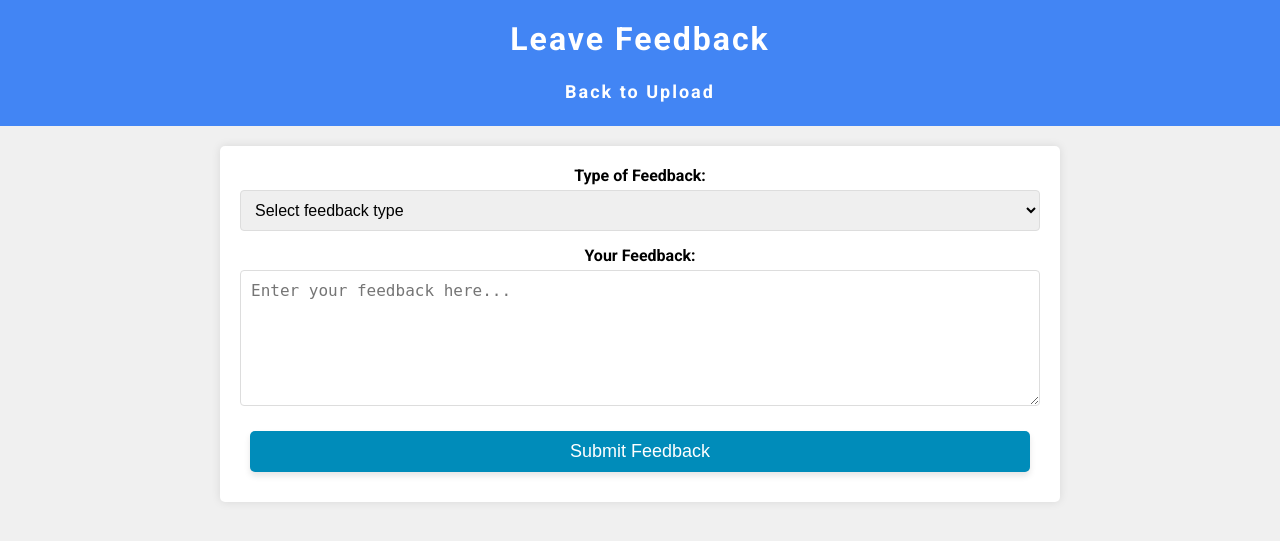
After one commit to CS-179K/Meta-Scan, a Flask app: page /feedback in a window 1280 px wide. The commit adds this page. Shown: the top 541 px of the page. Run offline with Flask 3, Linux system fonts and the light colour scheme.

Commit message:
added the feedback page and functionality

```diff
--- a/app.py
+++ b/app.py
@@ -4,6 +4,9 @@ import os
 from werkzeug.utils import secure_filename
 import traceback
 import json
+import smtplib
+from email.mime.text import MIMEText
+from email.mime.multipart import MIMEMultipart
 
 app = Flask(__name__, static_folder='static')
 UPLOAD_FOLDER = 'uploads'
@@ -70,6 +73,45 @@ def document_output():
 def documents():
     return render_template('documents.html')
 
+@app.route('/feedback')
+def feedback():
+    return render_template('feedback.html')
+
+#smtp uses the email and sends an email to itself using the feedback info
+SMTP_SERVER = 'smtp.gmail.com'
+SMTP_PORT = 587
+SMTP_USER = 'MetaScanSpprt@gmail.com'
+SMTP_APPPASSWORD = 'iynl ferj vies kfjx'
+SUPPORT_EMAIL = 'MetaScanSpprt@gmail.com'
+
+@app.route('/submit-feedback', methods=['POST'])
+def submit_feedback():
+    data = request.json
+    feedback_type = data.get('type')
+    feedback_text = data.get('text')
+
+    msg = MIMEMultipart()
+    msg['From'] = SMTP_USER
+    msg['To'] = SUPPORT_EMAIL
+    msg['Subject'] = 'New Feedback Submitted!'
+
+    body = f"Feedback Type: {feedback_type} \n\nFeedback: {feedback_text}"
+    msg.attach(MIMEText(body, 'plain'))
+
+    try:
+        #smtp sends email
+        with smtplib.SMTP(SMTP_SERVER, SMTP_PORT) as server:
+            server.starttls()
+            server.login(SMTP_USER, SMTP_APPPASSWORD)
+            server.send_message(msg)
+        return jsonify({"message": "Feedback submitted successfully!"}), 200
+    except smtplib.SMTPException as e:
+        app.logger.error(f"SMTP error{str(e)}")
+        return jsonify({"error": 'Failed to send feedback due to SMTP error'}), 500
+    except Exception as e:
+        app.logger.error(f"Failed to send email{str(e)}")
+        return jsonify({'error': 'Failed to send feedback'}), 500
+
 if __name__ == '__main__':
     if not os.path.exists(UPLOAD_FOLDER):
         os.makedirs(UPLOAD_FOLDER)
--- a/static/styles.css
+++ b/static/styles.css
@@ -31,7 +31,7 @@ nav a:hover {
 }
 
 .container {
-    margin-top: 20px;
+    margin: 20px auto;
 }
 
 button {
@@ -57,6 +57,11 @@ button {
 }
 
 #uploadButton {
+    background-color: #008CBA;
+    color: white;
+}
+
+#submitButton {
     background-color: #008CBA;
     color: white;
 }
@@ -115,3 +120,21 @@ button:hover::after {
     border-radius: 5px;
     box-shadow: 0 4px 8px rgba(0, 0, 0, 0.2);
 }
+
+label {
+    margin-bottom: 5px;
+    font-weight: 700;
+}
+
+form {
+    display: flex;
+    flex-direction: column;
+}
+
+select, textarea{
+    margin-bottom: 15px;
+    padding: 10px;
+    border-radius: 4px;
+    border: 1px solid #ddd;
+    font-size: 16px;
+}
--- a/templates/documents.html
+++ b/templates/documents.html
@@ -11,7 +11,8 @@
     <div class="header">
         Document Output
         <nav>
-            <a href="/">Back to Upload</a>
+            <a href="/">Back to Upload</a> |
+            <a href="/feedback">Leave Feedback</a>
         </nav>
     </div>
     <div class="container">
--- /dev/null
+++ b/templates/feedback.html
@@ -0,0 +1,80 @@
+<!DOCTYPE html>
+<html lang="en">
+<head>
+    <meta charset="UTF-8">
+    <meta name="viewport" content="width=device-width, initial-scale=1.0">
+    <title>Feedback</title>
+    <link href="https://fonts.googleapis.com/css2?family=Roboto:wght@400;700&display=swap" rel="stylesheet">
+    <link rel="stylesheet" href="{{ url_for('static', filename='styles.css') }}">
+</head>
+<style>
+    .container {
+    max-width: 800px;
+    margin: 20px auto;
+    padding: 20px;
+    background: #fff;
+    border-radius: 5px;
+    box-shadow: 0 0 10px rgba(0, 0, 0, 0.1);
+    }
+</style>
+<body>
+    <div class="header">
+        Leave Feedback
+        <nav>
+            <a href="/">Back to Upload</a>
+        </nav>
+    </div>
+    <div class="container">
+        <form id="feedbackForm">
+            <!--feedback type dropdown-->
+            <label for="feedbackType">Type of Feedback:</label>
+            <select id="feedbackType" name="feedbackType" required>
+                <option value="" disabled selected>Select feedback type</option>
+                <option value="Suggestion">Suggestion</option>
+                <option value="bug founf">Bug Found</option>
+                <option value="CSV Concern">CSV Concern</option>
+                <option value="Question">Question</option>
+                <option value="Other">Other</option>
+            </select>
+
+            <!--feedback textbox-->
+            <label for="feedbackText">Your Feedback:</label>
+            <textarea id="feedbackText" name="feedbackText" rows="6" placeholder="Enter your feedback here..." required></textarea>
+
+            <!--submit button-->
+            <button id="submitButton" data-tooltip="Submit Feedback" >Submit Feedback</button>
+        </form>
+    </div>
+    <script>
+        document.getElementById('feedbackForm').addEventListener('submit', function(event) {
+            event.preventDefault();
+
+            const feedbackType = document.getElementById('feedbackType').value;
+            const feedbackText = document.getElementById('feedbackText').value;
+
+            const feedbackData = {
+                type: feedbackType,
+                text: feedbackText
+            };
+
+            fetch('/submit-feedback', {
+                method: 'POST',
+                headers: {
+                    'Content-Type': 'application/json'
+                },
+                body: JSON.stringify(feedbackData)
+            })
+            .then(response => response.json())
+            .then(data => {
+                alert('Feedback submitted successfully!');
+                //clears the form after feedback is submitted
+                document.getElementById('feedbackForm').reset();
+            })
+            .catch(error => {
+                console.error('Error submitting feedback:', error);
+                alert('There was an error submitting your feedback. Please try again.');
+            });
+        });
+    </script>
+</body>
+</html>
```
